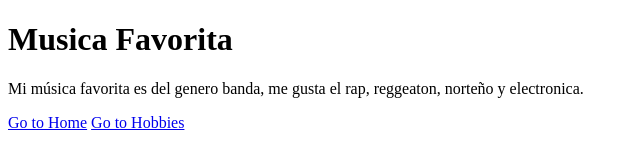
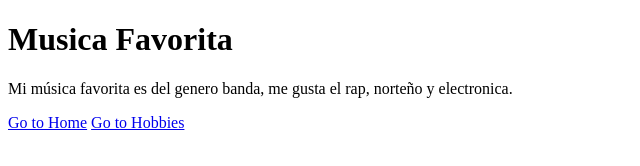
Before and after one commit to SaulSSS/pruebaRepositorio, a plain HTML site: page musica.html in a window 1280 px wide. Shown: the full height of the page, 0-640 px from the left. Drawn offline with Linux system fonts and the light colour scheme.

Commit message:
Update musica.html

```diff
--- a/musica.html
+++ b/musica.html
@@ -7,7 +7,7 @@
   <body>
     <h1>Musica Favorita</h1>
 
-    <p class="colorParrafo">Mi música favorita es del genero banda, me gusta el rap, reggeaton, norteño y electronica.</p>
+    <p class="colorParrafo">Mi música favorita es del genero banda, me gusta el rap, norteño y electronica.</p>
 
     <a href="index.html">Go to Home</a>
     <a href="hobbies.html">Go to Hobbies</a>
```
